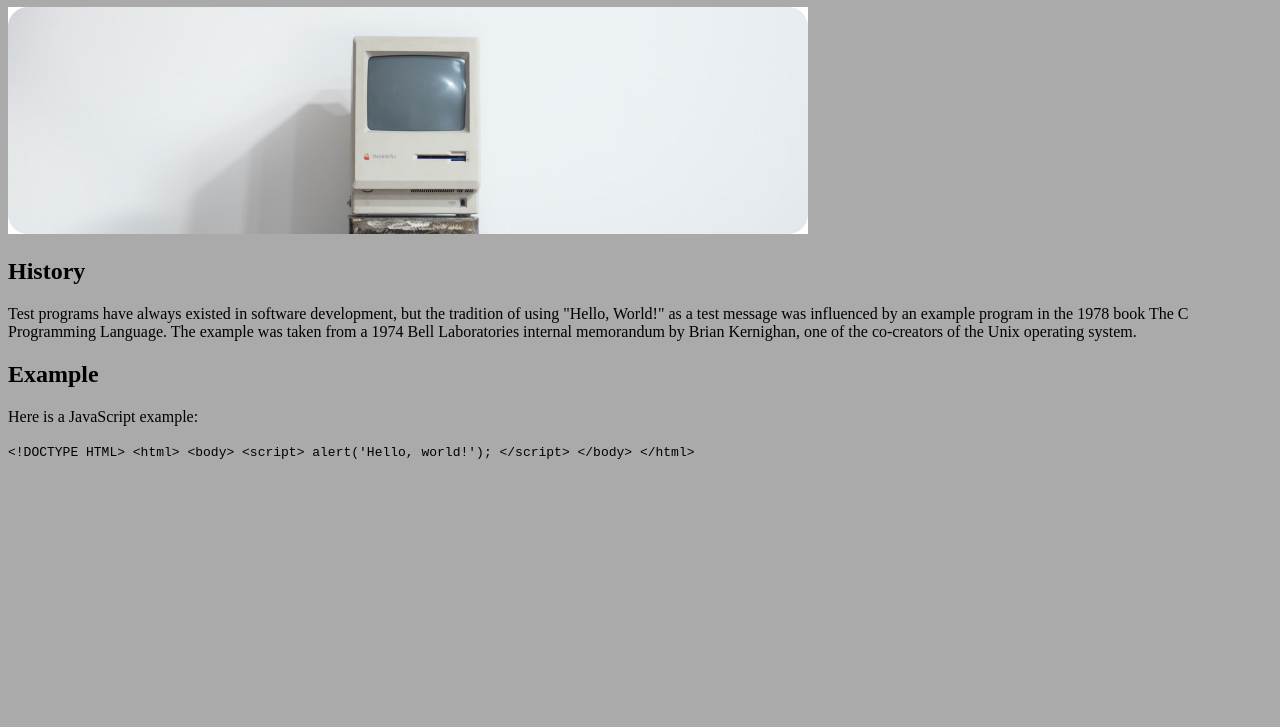
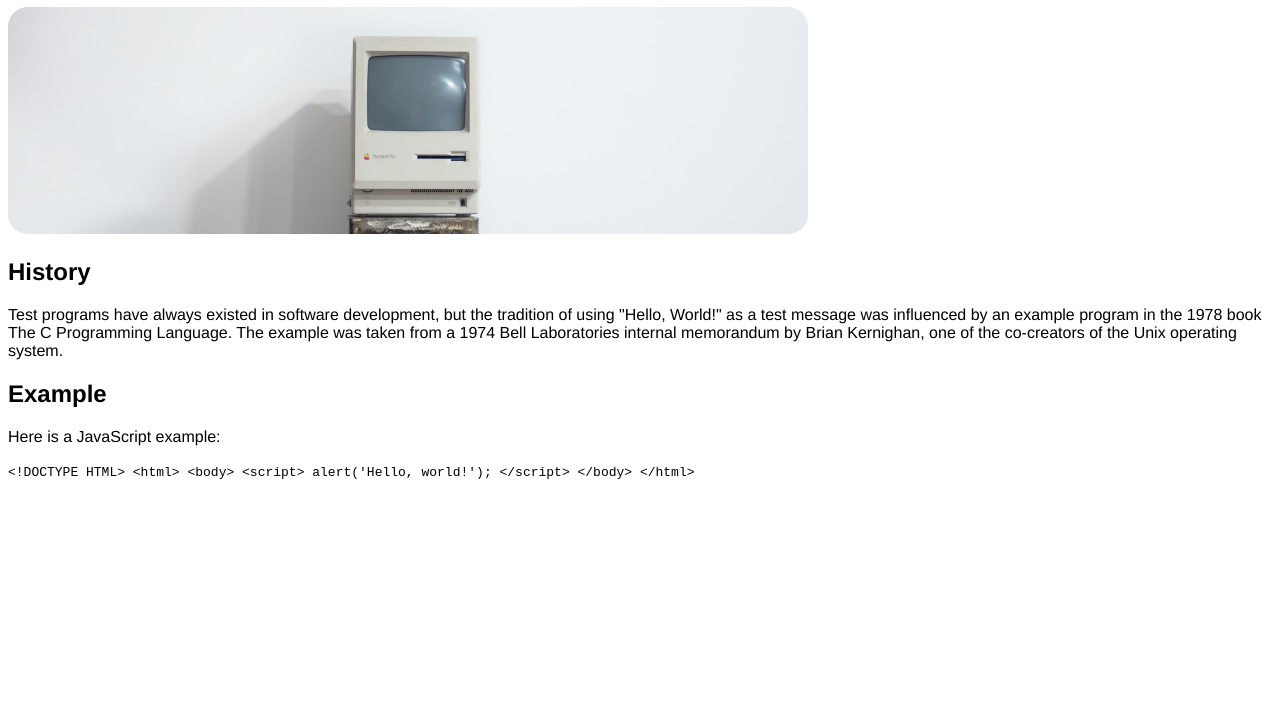
Before and after one commit to DBandila/hello-world, a plain HTML site: page index.html in a window 1280 px wide. Shown: the part 73-800 px from the top of the page. Drawn offline with Linux system fonts and the light colour scheme.

Commit message:
set background color to white and changed font

```diff
--- a/screen.css
+++ b/screen.css
@@ -1,4 +1,6 @@
 /* Add screen styles below */
 body{
-    background: #aaa;
+    background: #fff;
+    font-family: Helvetica, sans-serif;
+
 }
```
